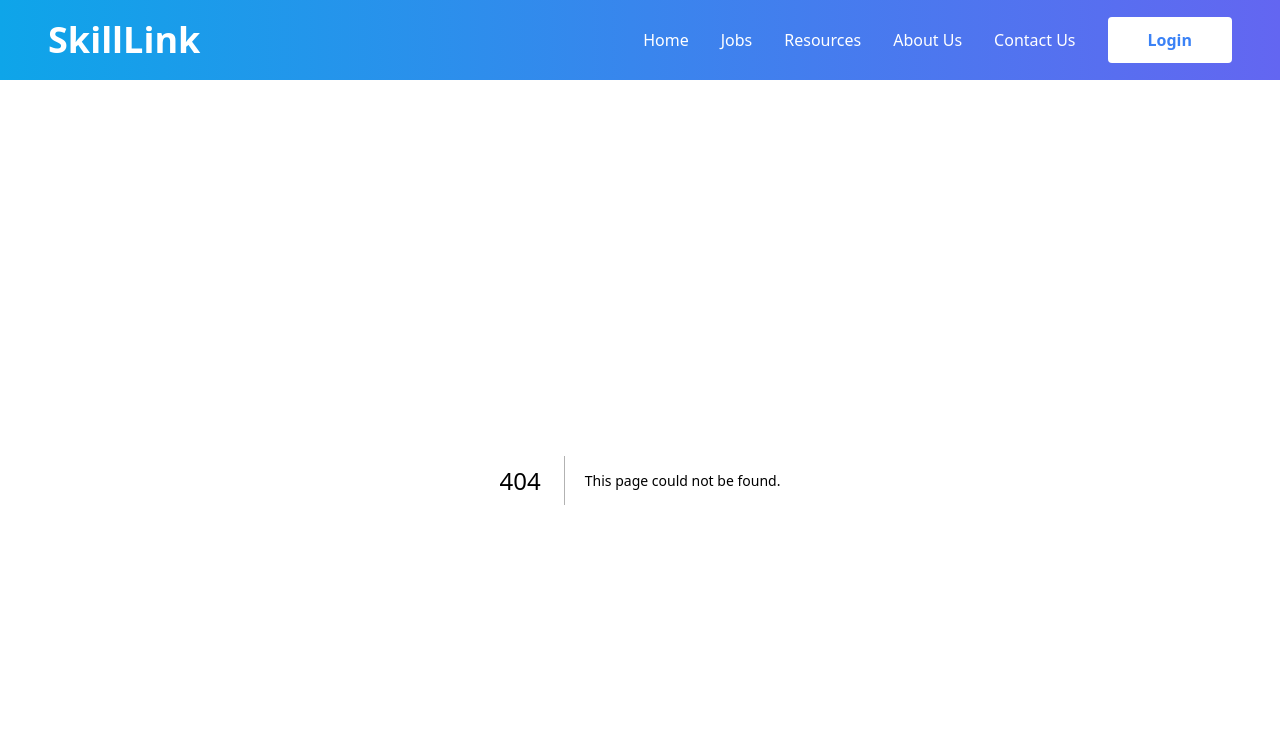
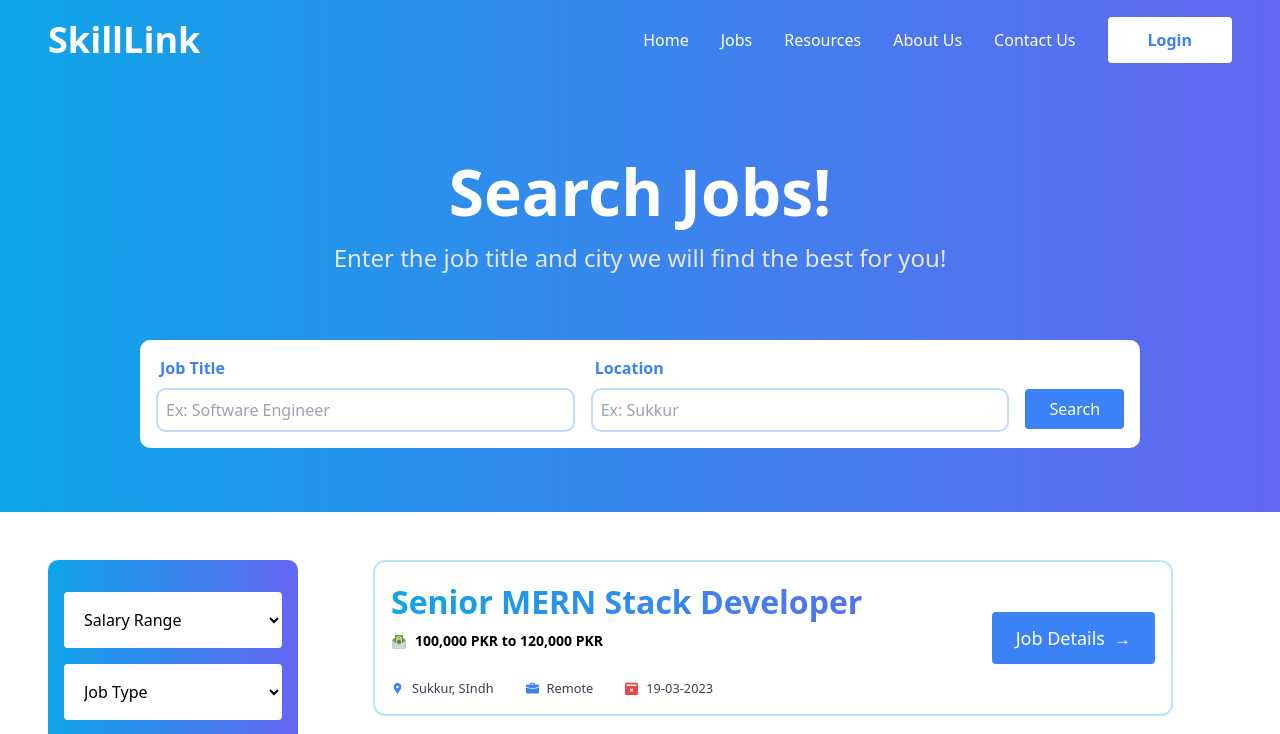
Before and after one commit to imtiaz0307/skill-link-job-board-app, a Next.js app: page /jobs in a window 1280 px wide. Before the commit this address had no page. Shown: the top 734 px of the page. Built offline with nearby package versions, Linux system fonts and the light colour scheme.

Commit message:
Worked on the jobs page, also implemented the pagination functionality.

```diff
--- /dev/null
+++ b/app/jobs/page.tsx
@@ -0,0 +1,77 @@
+"use client"
+
+import Filter from '@/components/Filter/Filter'
+import JobListItem from '@/components/JobListItem/JobListItem'
+import { jobs } from '@/data/Jobs'
+import { useState } from 'react'
+
+const Jobs = () => {
+    const [page, setPage] = useState<number>(1)
+    const [limit, setLimit] = useState<number>(10)
+    return (
+        <main>
+            {/* hero section */}
+            <section className='px-12 py-16 min-h-[400px] text-center bg-gradient-to-r from-sky-500 to-indigo-500'>
+                <h2 className='text-[4rem] font-[600] text-white'>Search Jobs!</h2>
+                <p className='text-center mb-16 text-[1.5rem] text-gray-200'>Enter the job title and city we will find the best for you!</p>
+                {/* search form */}
+                <form className='flex items-end gap-4 max-w-[1000px] mx-auto bg-white rounded-[10px] p-4'>
+                    <div className='flex flex-col gap-2 text-left flex-1'>
+                        <label htmlFor="jobTitle" className='pl-1 cursor-pointer text-blue-500 font-[600]'>Job Title</label>
+                        <input type="search" placeholder='Ex: Software Engineer' id="jobTitle" className='border-blue-200 border-2 p-2 rounded-[10px] outline-none' />
+                    </div>
+                    <div className='flex flex-col gap-2 text-left flex-1'>
+                        <label htmlFor="jobLocation" className='pl-1 cursor-pointer text-blue-500 font-[600]'>Location</label>
+                        <input type="search" placeholder='Ex: Sukkur' id="jobLocation" className='border-blue-200 border-2 p-2 rounded-[10px] outline-none' />
+                    </div>
+                    <button type="submit" className="bg-blue-500 text-white py-2 px-6 rounded mb-[3px]">Search</button>
+                </form>
+            </section>
+
+            {/* jobs section */}
+            <section className='px-12 py-12 flex gap-4'>
+                {/* filters */}
+                <div className='flex flex-col gap-4  bg-gradient-to-r from-sky-500 to-indigo-500  max-w-[250px] px-4 py-8 rounded-[10px] h-fit sticky top-[1rem]'>
+                    {/* salary range filter */}
+                    <Filter filterTitles={["Salary Range", "10,000 - 30,000", "30,000 - 50,000", "50,000 - 100,000", "100,000+"]} />
+                    {/* job type filter */}
+                    <Filter filterTitles={["Job Type", "Remote", "On-site", "Hybrid"]} />
+                    {/* location filter */}
+                    <Filter filterTitles={["Location", "Punjab", "Sindh", "Balochistan", "KPK", "AJK"]} />
+                    {/* experience level filter */}
+                    <Filter filterTitles={["Experience Level", "Intern", "Entry Level (0-2 years)", "Mid Level (2-5 years)", "Senior Level (5+ years)"]} />
+                    {/* posted at filter */}
+                    <Filter filterTitles={["Posted At", "Today", "A week ago", "A month ago", "More than a month ago"]} />
+                </div>
+                <div className='flex-1 flex flex-col gap-6 items-center'>
+                    {
+                        jobs.slice(page * limit - limit, page * limit).map((job, index) => <JobListItem key={index} job={job} />)
+                    }
+                    <div className='flex items-center gap-2'>
+                        {
+                            page !== 1
+                                ?
+                                <span className='h-[40px] w-[40px] flex justify-center items-center rounded-full border-blue-200 border-2 cursor-pointer text-xl' onClick={() => setPage(prev => prev - 1)}>&larr;</span>
+                                :
+                                ""
+                        }
+                        {
+                            [...Array(Math.ceil(jobs.length / limit))].map((_, index) => {
+                                return <span className={`h-[40px] w-[40px] flex justify-center items-center rounded-full border-blue-200 border-2 cursor-pointer ${index + 1 === page ? "bg-blue-500 text-white" : ""}`} key={index} onClick={() => setPage(index + 1)}>{index + 1}</span>
+                            })
+                        }
+                        {
+                            Math.ceil(jobs.length / limit) !== page
+                                ?
+                                <span className='h-[40px] w-[40px] flex justify-center items-center rounded-full border-blue-200 border-2 cursor-pointer text-xl' onClick={() => setPage(prev => prev + 1)}>&rarr;</span>
+                                :
+                                ""
+                        }
+                    </div>
+                </div>
+            </section>
+        </main>
+    )
+}
+
+export default Jobs
--- a/app/page.tsx
+++ b/app/page.tsx
@@ -6,7 +6,6 @@ import JobListItem from "@/components/JobListItem/JobListItem";
 import { jobs } from "@/data/Jobs";
 import { resources } from "@/data/resources";
 import ResourceCard from "@/components/ResourceCard/ResourceCard";
-import Mailing from "@/components/MailingForm/Mailing";
 
 export default function Home() {
   return (
@@ -52,10 +51,10 @@ export default function Home() {
         <div className="flex flex-col items-center w-full gap-8">
           {/* job */}
           {
-            jobs.map((job, index) => <JobListItem key={index} job={job} />)
+            jobs.slice(0, 10).map((job, index) => <JobListItem key={index} job={job} />)
           }
         </div>
-        <Link href={"/"} className="bg-blue-500 text-white py-4 px-12 text-lg rounded mt-10">See More</Link>
+        <Link href={"/jobs"} className="bg-blue-500 text-white py-4 px-12 text-lg rounded mt-10">See More</Link>
       </section>
 
       {/* resources section */}
@@ -65,7 +64,7 @@ export default function Home() {
         <div className="flex flex-wrap gap-8 justify-center">
           {/* resource */}
           {
-            resources.map(resource => <ResourceCard resource={resource} />)
+            resources.slice(0, 6).map(resource => <ResourceCard resource={resource} />)
           }
           <Link href={"/"} className="bg-blue-500 text-white py-4 px-12 text-lg rounded mt-10">See More</Link>
         </div>
--- /dev/null
+++ b/components/Filter/Filter.tsx
@@ -0,0 +1,19 @@
+type Filters = {
+    filterTitles: String[],
+}
+
+const Filter = ({ filterTitles }: Filters) => {
+    return (
+        <select className='p-4 rounded cursor-pointer bg-white'>
+            {
+                filterTitles.map((filterTitle, index) => {
+                    return (
+                        <option key={index} value={`${filterTitle.toLowerCase()}`} className="p-4">{filterTitle}</option>
+                    )
+                })
+            }
+        </select>
+    )
+}
+
+export default Filter
--- a/data/Jobs.ts
+++ b/data/Jobs.ts
@@ -14,56 +14,175 @@ export const jobs = [
         deadline: "12-03-2023"
     },
     {
-        title: "Senior MERN Stack Developer",
+        title: "job 3",
         salary_range: "100,000 PKR to 120,000 PKR",
         location: "Sukkur, SIndh",
         job_type: "Remote",
         deadline: "19-03-2023"
     },
     {
-        title: "Senior MERN Stack Developer",
+        title: "job 4",
         salary_range: "100,000 PKR to 120,000 PKR",
         location: "Sukkur, SIndh",
         job_type: "Remote",
         deadline: "19-03-2023"
     },
     {
-        title: "Senior MERN Stack Developer",
+        title: "Job 5",
         salary_range: "100,000 PKR to 120,000 PKR",
         location: "Sukkur, SIndh",
         job_type: "Remote",
         deadline: "19-03-2023"
     },
     {
-        title: "Senior MERN Stack Developer",
+        title: "Job 6",
         salary_range: "100,000 PKR to 120,000 PKR",
         location: "Sukkur, SIndh",
         job_type: "Remote",
         deadline: "19-03-2023"
     },
     {
-        title: "Senior MERN Stack Developer",
+        title: "Job 7",
         salary_range: "100,000 PKR to 120,000 PKR",
         location: "Sukkur, SIndh",
         job_type: "Remote",
         deadline: "19-03-2023"
     },
     {
-        title: "Senior MERN Stack Developer",
+        title: "Job 8",
         salary_range: "100,000 PKR to 120,000 PKR",
         location: "Sukkur, SIndh",
         job_type: "Remote",
         deadline: "19-03-2023"
     },
     {
-        title: "Senior MERN Stack Developer",
+        title: "Job 9",
         salary_range: "100,000 PKR to 120,000 PKR",
         location: "Sukkur, SIndh",
         job_type: "Remote",
         deadline: "19-03-2023"
     },
     {
-        title: "Senior MERN Stack Developer",
+        title: "Job 10",
+        salary_range: "100,000 PKR to 120,000 PKR",
+        location: "Sukkur, SIndh",
+        job_type: "Remote",
+        deadline: "19-03-2023"
+    },
+    {
+        title: "Job 11",
+        salary_range: "100,000 PKR to 120,000 PKR",
+        location: "Sukkur, SIndh",
+        job_type: "Remote",
+        deadline: "19-03-2023"
+    },
+    {
+        title: "Job 12",
+        salary_range: "100,000 PKR to 120,000 PKR",
+        location: "Sukkur, SIndh",
+        job_type: "Remote",
+        deadline: "19-03-2023"
+    },
+    {
+        title: "Job 13",
+        salary_range: "100,000 PKR to 120,000 PKR",
+        location: "Sukkur, SIndh",
+        job_type: "Remote",
+        deadline: "19-03-2023"
+    },
+    {
+        title: "Job 14",
+        salary_range: "100,000 PKR to 120,000 PKR",
+        location: "Sukkur, SIndh",
+        job_type: "Remote",
+        deadline: "19-03-2023"
+    },
+    {
+        title: "Job 15",
+        salary_range: "100,000 PKR to 120,000 PKR",
+        location: "Sukkur, SIndh",
+        job_type: "Remote",
+        deadline: "19-03-2023"
+    },
+    {
+        title: "16",
+        salary_range: "300,000 PKR to 400,000 PKR",
+        location: "Sukkur, SIndh",
+        job_type: "On-site",
+        deadline: "12-03-2023"
+    },
+    {
+        title: "Job 17",
+        salary_range: "100,000 PKR to 120,000 PKR",
+        location: "Sukkur, SIndh",
+        job_type: "Remote",
+        deadline: "19-03-2023"
+    },
+    {
+        title: "Job 18",
+        salary_range: "100,000 PKR to 120,000 PKR",
+        location: "Sukkur, SIndh",
+        job_type: "Remote",
+        deadline: "19-03-2023"
+    },
+    {
+        title: "Job 19",
+        salary_range: "100,000 PKR to 120,000 PKR",
+        location: "Sukkur, SIndh",
+        job_type: "Remote",
+        deadline: "19-03-2023"
+    },
+    {
+        title: "Job 20",
+        salary_range: "100,000 PKR to 120,000 PKR",
+        location: "Sukkur, SIndh",
+        job_type: "Remote",
+        deadline: "19-03-2023"
+    },
+    {
+        title: "Job 21",
+        salary_range: "100,000 PKR to 120,000 PKR",
+        location: "Sukkur, SIndh",
+        job_type: "Remote",
+        deadline: "19-03-2023"
+    },
+    {
+        title: "Job 22",
+        salary_range: "100,000 PKR to 120,000 PKR",
+        location: "Sukkur, SIndh",
+        job_type: "Remote",
+        deadline: "19-03-2023"
+    },
+    {
+        title: "Job 23",
+        salary_range: "100,000 PKR to 120,000 PKR",
+        location: "Sukkur, SIndh",
+        job_type: "Remote",
+        deadline: "19-03-2023"
+    },
+    {
+        title: "Job 24",
+        salary_range: "100,000 PKR to 120,000 PKR",
+        location: "Sukkur, SIndh",
+        job_type: "Remote",
+        deadline: "19-03-2023"
+    },
+    {
+        title: "Job 25",
+        salary_range: "100,000 PKR to 120,000 PKR",
+        location: "Sukkur, SIndh",
+        job_type: "Remote",
+        deadline: "19-03-2023"
+    },
+    {
+        title: "Job 26",
+        salary_range: "100,000 PKR to 120,000 PKR",
+        location: "Sukkur, SIndh",
+        job_type: "Remote",
+        deadline: "19-03-2023"
+    },
+    {
+        title: "Job 27",
         salary_range: "100,000 PKR to 120,000 PKR",
         location: "Sukkur, SIndh",
         job_type: "Remote",
```
